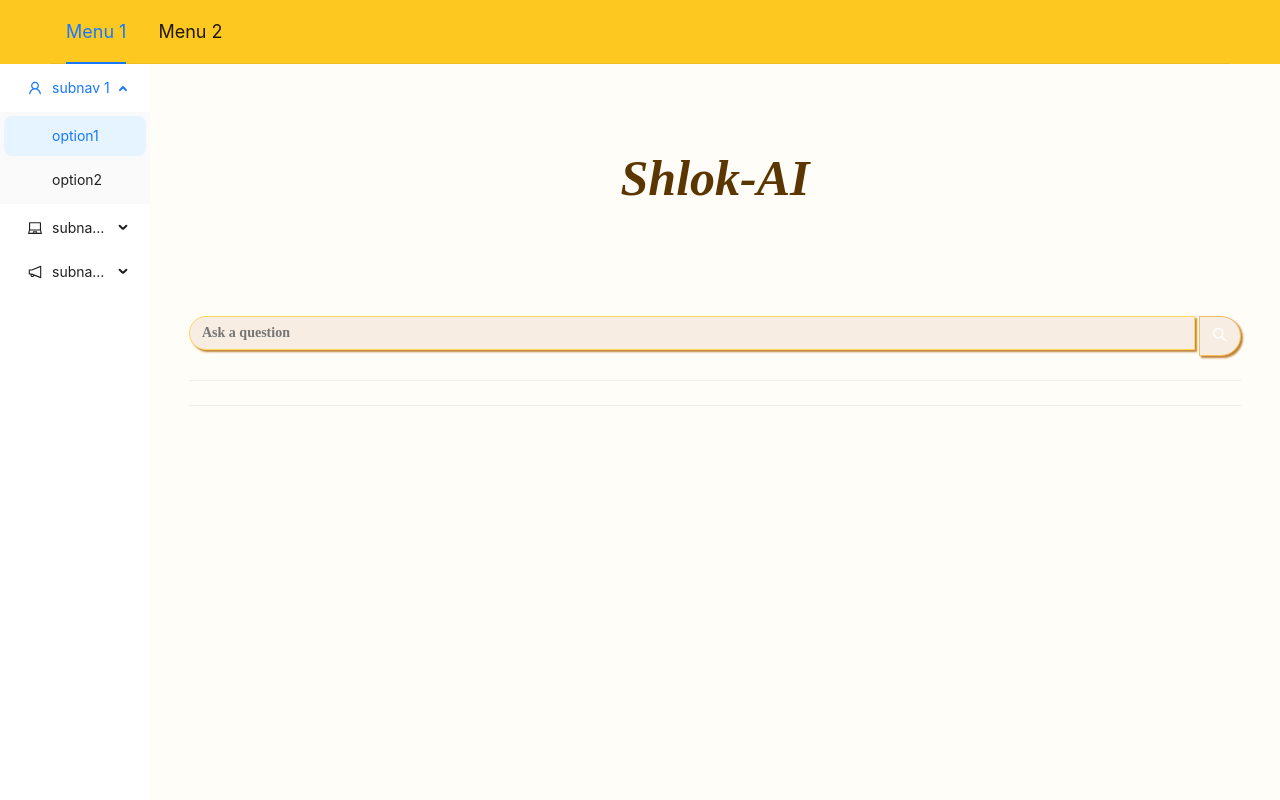
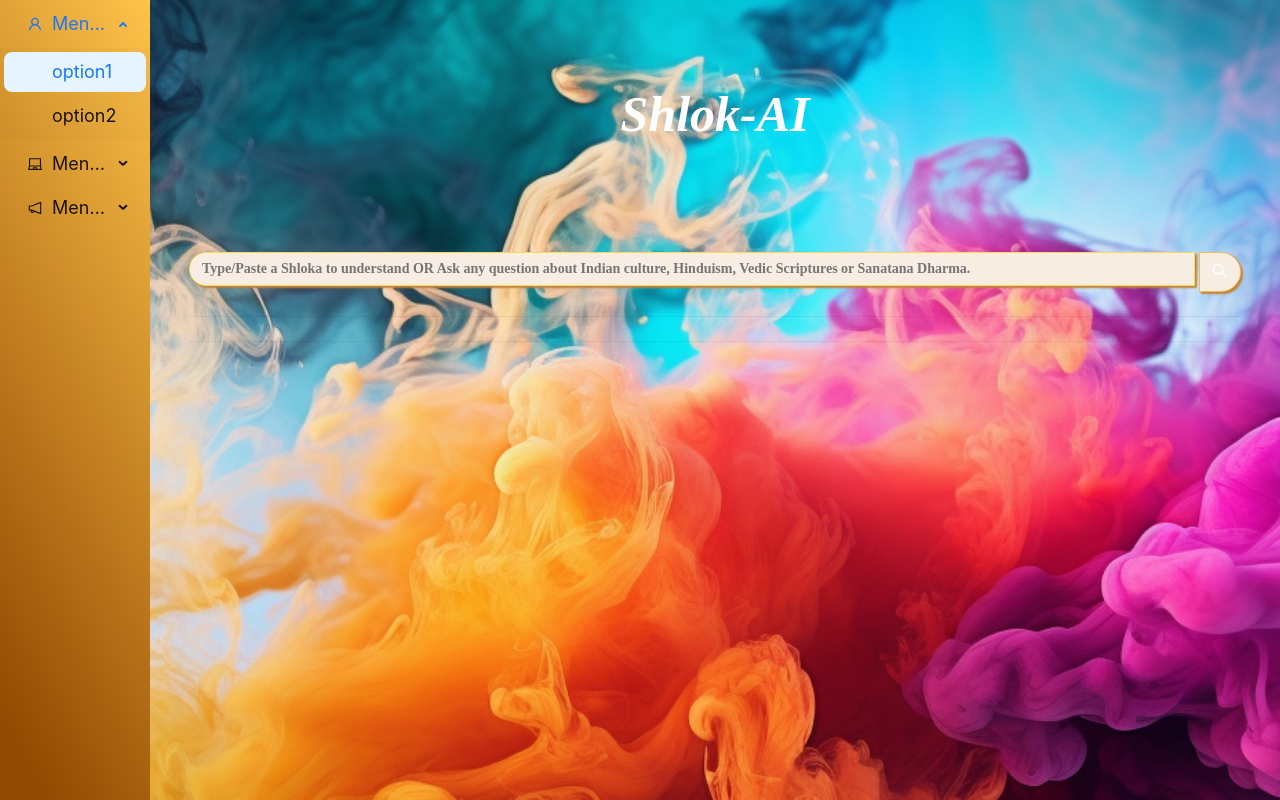
Before and after one commit to initd1/Shlok-AI, a React (Create React App) app in the folder shlok-ai/: page / in a window 1280 px wide. Shown: the top 800 px of the page. Built offline with nearby package versions, Linux system fonts and the light colour scheme.

Commit message:
modern-design vibrant colours

```diff
--- a/shlok-ai/src/App.css
+++ b/shlok-ai/src/App.css
@@ -1,7 +1,7 @@
 .header {
-  background-color: #FDC921;
-  /* background-color: rgba(103, 152, 192, 1);
-  background-image: linear-gradient(150deg, rgba(103, 152, 192, 1) 29%, rgba(255, 253, 247, 1) 100%); */
+  background-color: #240854;
+  /* background-color: rgba(145, 73, 1, 1);
+  background-image: linear-gradient(89deg, rgba(145, 73, 1, 1) 29%, rgba(254, 195, 74, 1) 100%); */
   /* font-family: cursive; */
   /* font-weight: bold; */
   font-size: large;
@@ -17,8 +17,25 @@
 
 }
 /* Side bar */
-.ant-layout-sider-children {
+/* .ant-layout-sider-children {
   background-color: #8d0707;
+} */
+
+.sidebar {
+  /* background-color: #120d6e; */
+  background-color: rgba(145, 73, 1, 1);
+  background-image: linear-gradient(60deg, rgba(145, 73, 1, 1) 29%, rgba(254, 195, 74, 1) 100%);
+  /* font-family: cursive; */
+  /* font-weight: bold; */
+  font-size: large;
+  /* color: #8E561E; */
+  /* height: 550px; */
+  /* background-image: url("../public/lamp.png"); */
+  /* background-repeat: no-repeat; */
+  /* background-size: linear-gradient(rgba(255,255,255,.5), #F5BC5F), cover; */
+  background-position: center;
+  backface-visibility: hidden;
+  /* opacity: 1; */
 }
 
 .ant-menu-item-selected {
@@ -48,13 +65,25 @@
   /* font-style: italic; */
   font-weight: bold;
   padding-top: 2px;
-  color: #5C3600;
+  color: #fdfdfe;
   text-align: center;
 }
 
+.sub-heading {
+  font-family: 'Times New Roman', Times, serif;
+  font-size: 20px;
+  /* font-style: italic; */
+  font-weight: bold;
+  padding-top: 2px;
+  color: #5188E0;
+  text-align: center;
+}
 .ant-layout {
   min-height: 100vh;
   background-color: #FFFDF7;
+  background-image: url('../public/background1.png');
+  background-repeat: no-repeat;
+  background-size: cover;
   /* background-color: rgba(252, 162, 18, 1);
   background-image: linear-gradient(150deg, rgba(252, 162, 18, 1) 29%, rgba(81, 136, 224, 1) 100%); */
 }
@@ -158,7 +187,7 @@
   font-family: cursive;
   font-size: large;
   font-weight: bold;
-  color: #FCC921;
+  color: #5188E0;
 }
 
 .ant-card {
@@ -179,7 +208,7 @@
   /* font-family: ui-rounded;  */
   font-size: large;
   padding-top: 15px;
-  color: #5C3600;
+  color: #914901;
   text-align: center;
   /* text-shadow: 2px 2px #f8f8f8e6; */
 }
--- a/shlok-ai/src/components/Main.js
+++ b/shlok-ai/src/components/Main.js
@@ -15,7 +15,7 @@ const items2 = [UserOutlined, LaptopOutlined, NotificationOutlined].map((icon, i
   return {
     key: `sub${key}`,
     icon: React.createElement(icon),
-    label: `subnav ${key}`,
+    label: `Menu ${key}`,
     children: new Array(2).fill(null).map((_, j) => {
       const subKey = index * 2 + j + 1;
       return {
@@ -31,10 +31,6 @@ const MainLayout = () => {
   } = theme.useToken();
   return (
     <Layout>
-      <Header className="header">
-        <div className="logo" />
-        <Menu className='header' mode="horizontal" defaultSelectedKeys={['1']} items={items1} />
-      </Header>
       <Layout>
         <Sider
           width={150}
@@ -43,7 +39,7 @@ const MainLayout = () => {
           //   background: colorBgContainer,
           // }}
         >
-          <Menu
+          <Menu className="sidebar"
             mode="inline"
             defaultSelectedKeys={['1']}
             defaultOpenKeys={['sub1']}
@@ -75,6 +71,7 @@ const MainLayout = () => {
               <Space>
 
                 <p className='heading'><i>Shlok-AI</i></p>
+                {/* <p className='sub-heading'>tag-line ...</p> */}
               </Space>
             </Typography>
 
--- a/shlok-ai/src/components/ShlokaForm.js
+++ b/shlok-ai/src/components/ShlokaForm.js
@@ -74,7 +74,7 @@ function ShlokaForm() {
       <form onSubmit={handleSubmit}>
         <InputGroup className='search-bar-box'>
           <Textarea
-            placeholder="Ask a question"
+            placeholder="Type/Paste a Shloka to understand OR Ask any question about Indian culture, Hinduism, Vedic Scriptures or Sanatana Dharma."
             name="prompt"
             value={prompt}
             onChange={(e) => setQuestion(e.target.value)}
```
Also changed, not shown: shlok-ai/public/background1.png (added), 1 other file (tests, documents, lock files or other folders).
